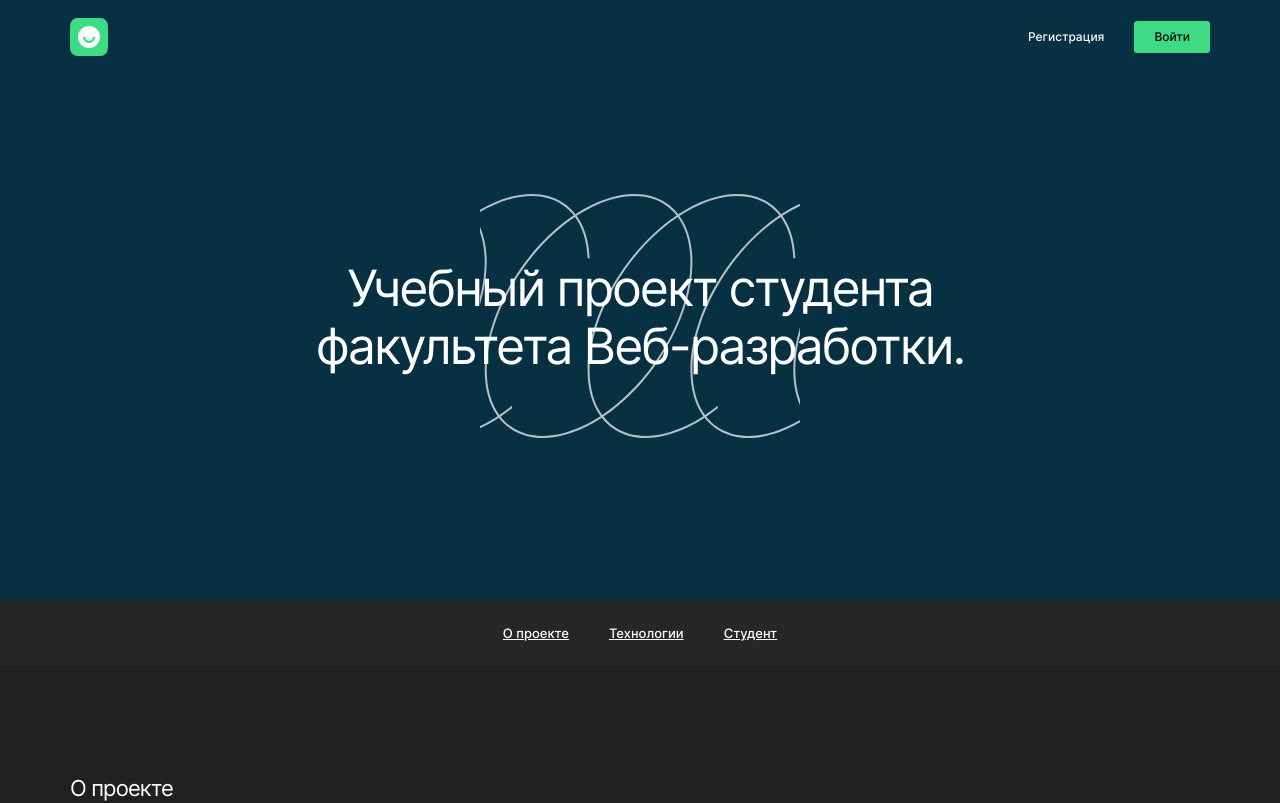
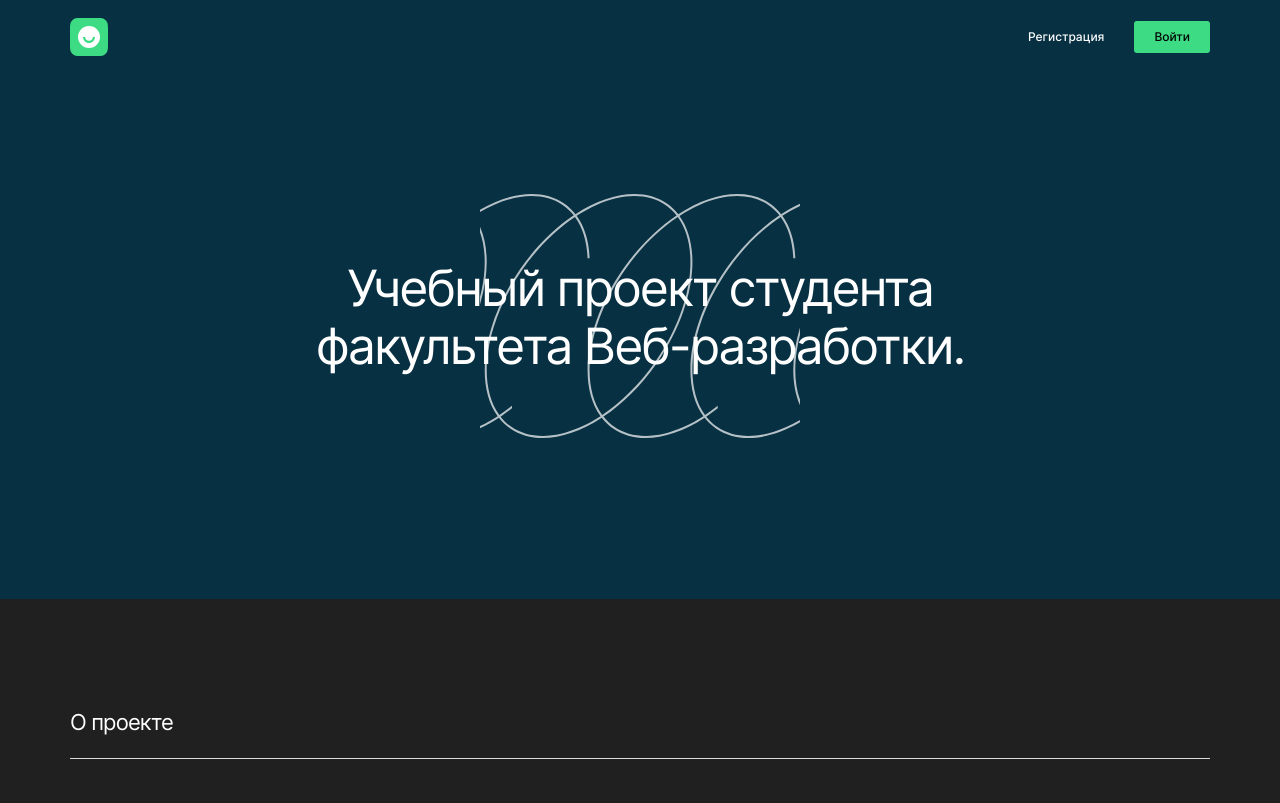
Before and after one commit to elena1983-zinatylina/movies-explorer-frontend, a React (Create React App) app: page / in a window 1280 px wide. Shown: the top 803 px of the page. Built offline with nearby package versions, Linux system fonts and the light colour scheme.

Commit message:
исправляю ошибки в портфолио по макету

```diff
--- a/src/components/Main/Main.js
+++ b/src/components/Main/Main.js
@@ -2,7 +2,6 @@ import React from "react";
 import "./Main.css";
 import Header from "../Header/Header";
 import Promo from "../Promo/Promo";
-import NavTab from "../NavTab/NavTab";
 import AboutProject from "../AboutProject/AboutProject";
 import Techs from "../Techs/Techs";
 import AboutMe from "../AboutMe/AboutMe";
@@ -15,7 +14,6 @@ function Main() {
       <Header />
       <main className="main">
         <Promo />
-        <NavTab />
         <AboutProject />
         <Techs />
         <AboutMe />
--- a/src/components/NavTab/NavTab.css
+++ /dev/null
@@ -1,43 +0,0 @@
-.navtab {
-    background-color: #272727;
-    width: 100%;
-    display: flex;
-    align-items: center;
-    justify-content: center;
-  }
-
-  .navtab__list {
-    margin: 0;
-    padding: 24px 0;
-    list-style: none;
-    display: flex;
-  }
-
-  .navtab__list-item {
-    margin-right: 40px;
-  }
-
-  .navtab__list-item:last-of-type {
-    margin-right: 0;
-  }
-
-  .navtab__link {
-    color: #fff;
-    font-size: 13px;
-    font-weight: 500;
-    line-height: 16px;
-    text-decoration: underline;
-  }
-
-  @media screen and (max-width: 565px) {
-    .navtab__list {
-      padding-top: 25px;
-      padding-bottom: 25px;
-    }
-    .navtab__list-item {
-      margin-right: 24px;
-    }
-    .navtab__link {
-      font-size: 11px;
-    }
-  }
--- a/src/components/NavTab/NavTab.js
+++ /dev/null
@@ -1,18 +0,0 @@
-import React from 'react';
-import './NavTab.css';
-
-function NavTab() {
-  return (
-    <section className="navtab">
-      <nav className='navtab__links'>
-        <ul className="navtab__list">
-          <li className="navtab__list-item"><a href="#aboutproject" className="navtab__link link">О проекте</a></li>
-          <li className="navtab__list-item"><a href="#techs" className="navtab__link link">Технологии</a></li>
-          <li className="navtab__list-item"><a href="#aboutme" className="navtab__link link">Студент</a></li>
-        </ul>
-      </nav>
-    </section>
-  );
-}
-
-export default NavTab;
--- a/src/components/Portfolio/Portfolio.js
+++ b/src/components/Portfolio/Portfolio.js
@@ -7,17 +7,6 @@ function Portfolio() {
       <h4 className="portfolio__title">Портфолио</h4>
       <ul className="portfolio__links">
       <li className="portfolio__links-item">
-        <a
-            href="https://zee.domainname.studen.nomoreparties.sbs/"
-            className="portfolio__link link"
-            target="_blank"
-            rel="noreferrer"
-          >
-            <p className="portfolio__subtitle">Одностраничное приложение</p>
-            <p className="portfolio__arrow">&#8599;</p>
-          </a>
-        </li>
-        <li className="portfolio__links-item">
           <a
             href="https://github.com/elena1983-zinatylina/how-to-learn"
             className="portfolio__link link"
@@ -39,6 +28,17 @@ function Portfolio() {
             <p className="portfolio__arrow">&#8599;</p>
           </a>
         </li>
+      <li className="portfolio__links-item">
+        <a
+            href="https://zee.domainname.studen.nomoreparties.sbs/"
+            className="portfolio__link link"
+            target="_blank"
+            rel="noreferrer"
+          >
+            <p className="portfolio__subtitle">Одностраничное приложение</p>
+            <p className="portfolio__arrow">&#8599;</p>
+          </a>
+        </li>
       </ul>
     </section>
   );
```
